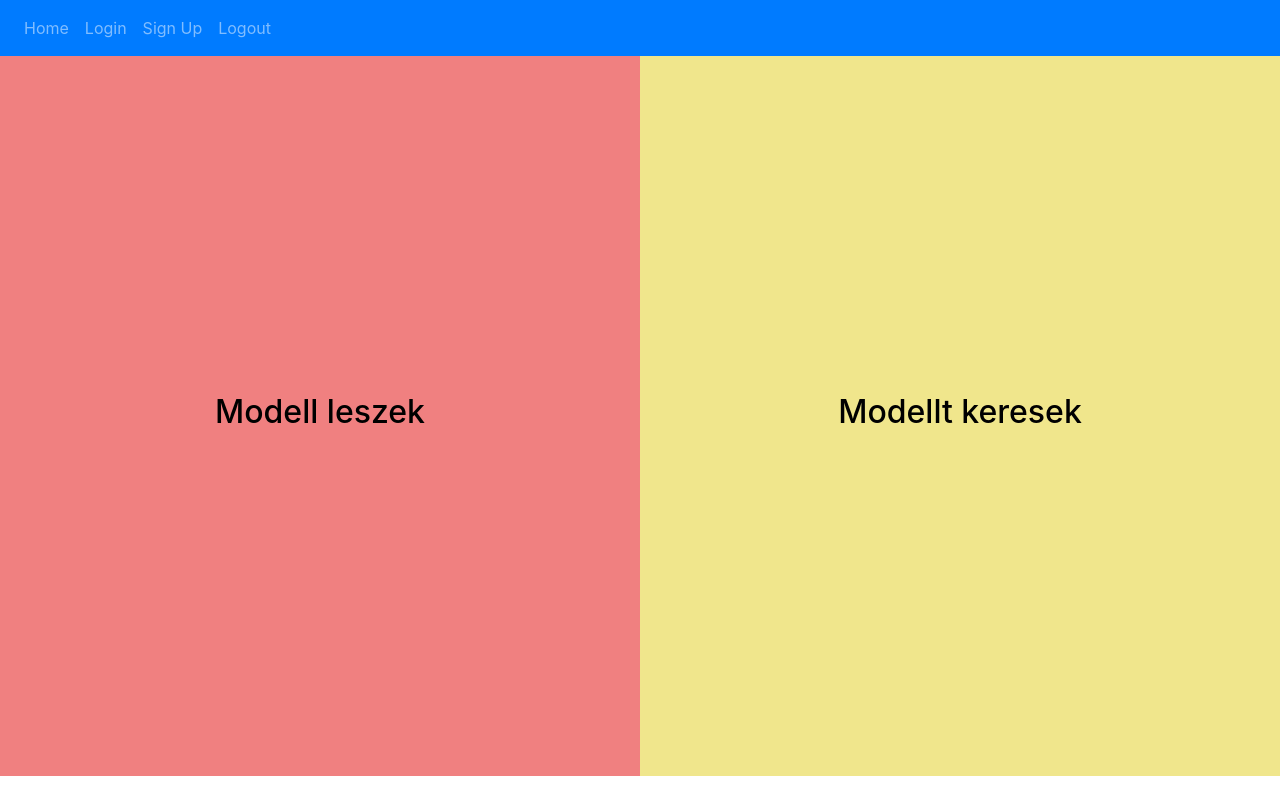
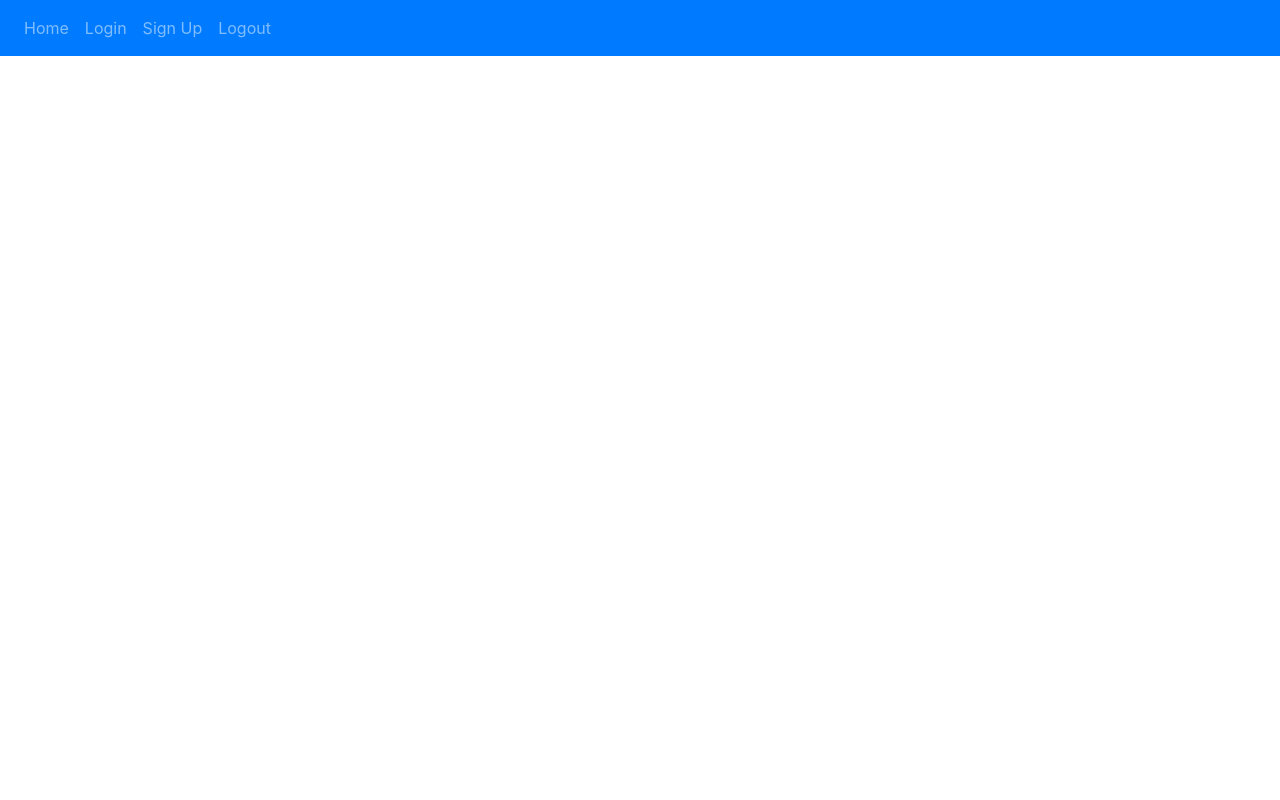
Before and after one commit to marciberes/legymodell, a Python web app: template website/templates/home.html in a window 1280 px wide. Run offline with Jinja, Linux system fonts and the light colour scheme; the template is opened without the code that fills it, so the values that code supplies are empty; some libraries are stand-ins or nearby versions.

Commit message:
Revert "Added home.html"
This reverts commit 8c521611d16893148fc632e2ec4ad6314235308e.

```diff
--- a/website/templates/base.html
+++ b/website/templates/base.html
@@ -23,7 +23,7 @@
     </button>
     <div class="collapse navbar-collapse" id="navbar">
         <div class="navbar-nav">
-            <a class="nav-item nav-link" id="home" href="home.html">Home</a>
+            <a class="nav-item nav-link" id="home" href="/">Home</a>
             <a class="nav-item nav-link" id="login" href="/login">Login</a>
             <a class="nav-item nav-link" id="sign-up" href="/sign-up">Sign Up</a>
             <a class="nav-item nav-link" id="logout" href="/logout">Logout</a>
--- a/website/templates/home.html
+++ b/website/templates/home.html
@@ -1,60 +1,2 @@
-<!DOCTYPE html>
-<html lang="en">
-<head>
-    <meta charset="UTF-8">
-    <meta http-equiv="X-UA-Compatible" content="IE=edge">
-    <meta name="viewport" content="width=device-width, initial-scale=1.0">
-
-    <link
-            rel="stylesheet"
-            href="https://stackpath.bootstrapcdn.com/bootstrap/4.4.1/css/bootstrap.min.css"
-            integrity="sha384-Vkoo8x4CGsO3+Hhxv8T/Q5PaXtkKtu6ug5TOeNV6gBiFeWPGFN9MuhOf23Q9Ifjh"
-            crossorigin="anonymous"
-    />
-    <link
-            rel="stylesheet"
-            href="https://stackpath.bootstrapcdn.com/font-awesome/4.7.0/css/font-awesome.min.css"
-            crossorigin="anonymous"
-    />
-    <link rel="stylesheet" href="style.css" type="text/css">
-    <title>Index</title>
-</head>
-<body>
-<div class="flexbox-container">
-    <nav class="navbar navbar-expand-lg navbar-dark bg-primary">
-        <button class="navbar-toggler" type="button" data-toggle="collapse" data-target="#navbar">
-            <span class="navbar-toggler-icon"></span>
-        </button>
-        <div class="collapse navbar-collapse" id="navbar">
-            <div class="navbar-nav">
-                <a class="nav-item nav-link" id="home" href="home.html">Home</a>
-                <a class="nav-item nav-link" id="login" href="/login">Login</a>
-                <a class="nav-item nav-link" id="sign-up" href="/sign-up">Sign Up</a>
-                <a class="nav-item nav-link" id="logout" href="/logout">Logout</a>
-            </div>
-        </div>
-    </nav>
-    <script
-            src="https://code.jquery.com/jquery-3.2.1.slim.min.js"
-            integrity="sha384-KJ3o2DKtIkvYIK3UENzmM7KCkRr/rE9/Qpg6aAZGJwFDMVNA/GpGFF93hXpG5KkN"
-            crossorigin="anonymous"
-    ></script>
-    <script
-            src="https://cdnjs.cloudflare.com/ajax/libs/popper.js/1.12.9/umd/popper.min.js"
-            integrity="sha384-ApNbgh9B+Y1QKtv3Rn7W3mgPxhU9K/ScQsAP7hUibX39j7fakFPskvXusvfa0b4Q"
-            crossorigin="anonymous"
-    ></script>
-    <script
-            src="https://maxcdn.bootstrapcdn.com/bootstrap/4.0.0/js/bootstrap.min.js"
-            integrity="sha384-JZR6Spejh4U02d8jOt6vLEHfe/JQGiRRSQQxSfFWpi1MquVdAyjUar5+76PVCmYl"
-            crossorigin="anonymous"
-    ></script>
-    <div class="flexbox-item flexbox-item-2">
-        <h2><a class="choice" href="home.html">Modell leszek</a></h2>
-    </div>
-    <div class="flexbox-item flexbox-item-3">
-        <h2><a class="choice" href="home.html">Modellt keresek</a></h2>
-    </div>
-</div>
-</body>
-</html>
+{% extends "base.html" %}
+{% block title%}Home{% endblock %}
--- a/website/templates/style.css
+++ /dev/null
@@ -1,42 +0,0 @@
-.choice{
-    color: black;
-}
-.choice:hover{
-    text-decoration: none;
-    color: black;
-    font-size: 32pt;
-}
-.flexbox-container{
-    position: absolute;
-    left: 0;
-    right: 0;
-    top: 0;
-}
-
-.flexbox-item{
-    display: flex;
-    width: 50%;
-    min-height: 90vh;
-    box-sizing: border-box;
-    margin: 0 0 0 0;
-    float: left;
-    justify-content: center;
-    align-items: center;
-}
-
-.flexbox-item-2{
-    display: flex;
-    left: 0;
-    background: lightcoral;
-
-}
-.flexbox-item-3{
-    right: 0;
-    background: khaki;
-}
-.flexbox-item-2:hover{
-    background: red;
-}
-.flexbox-item-3:hover{
-    background: yellow;
-}
```
